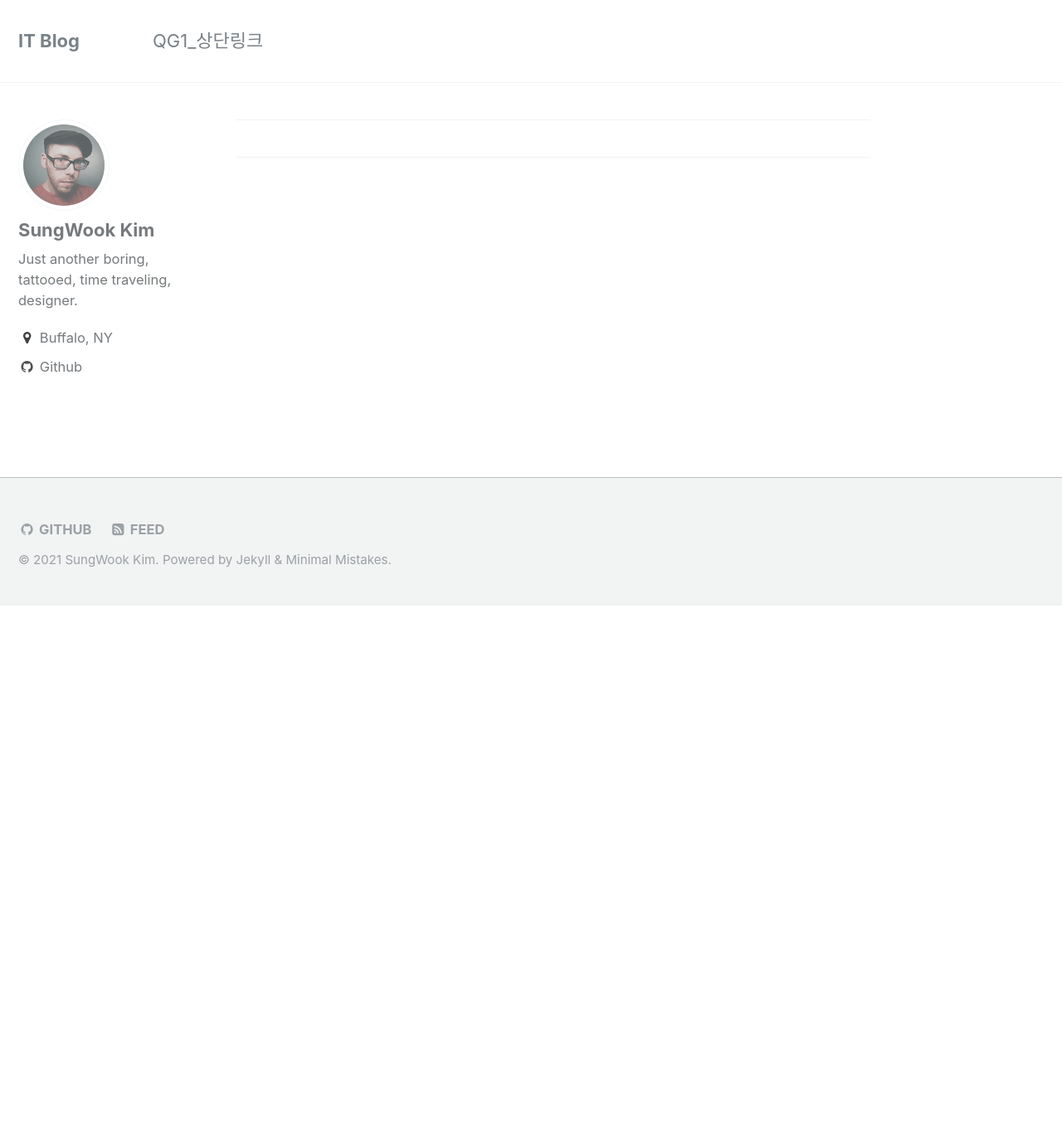
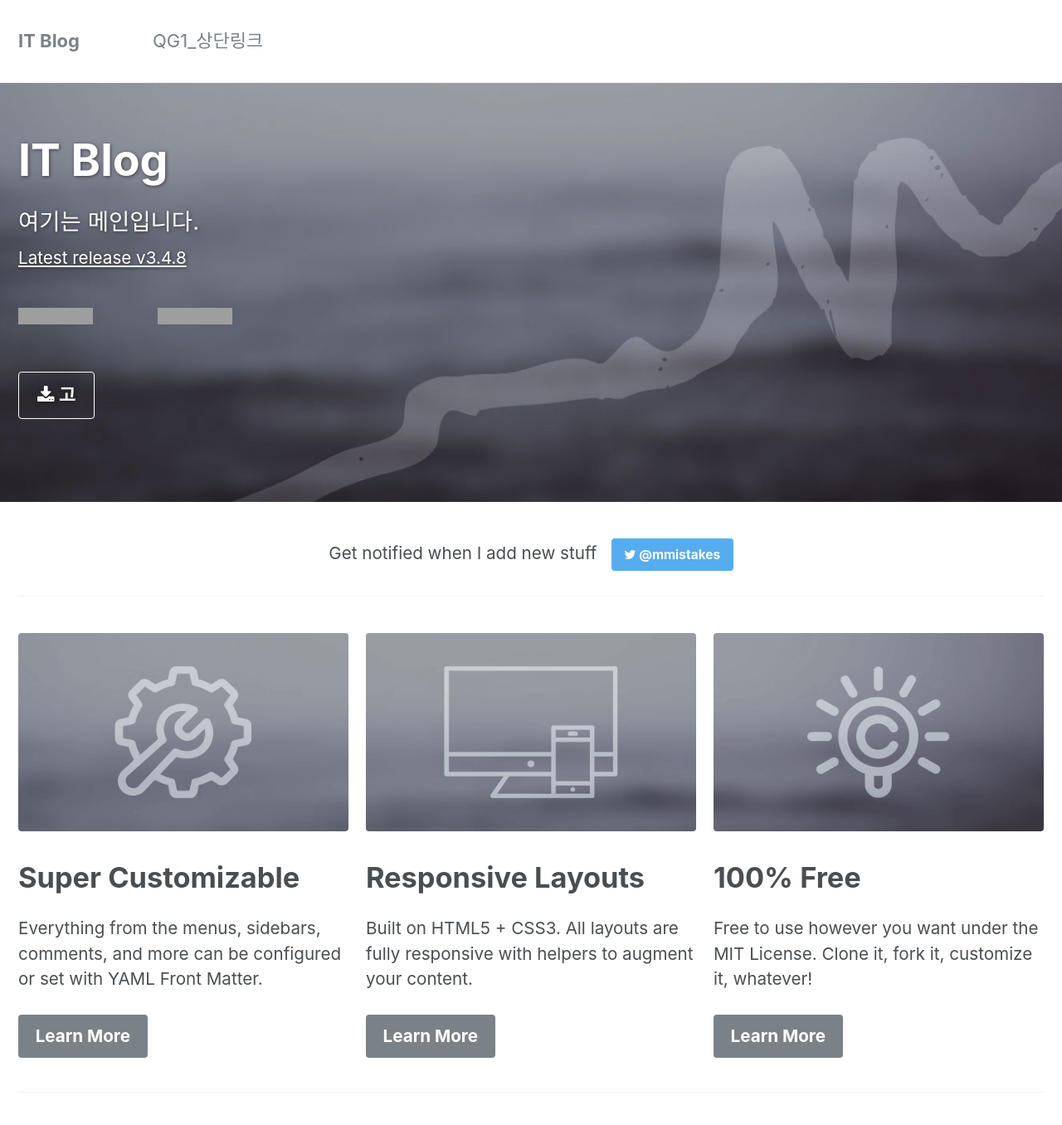
Before and after one commit to pormaj/pormaj.github.io, a Jekyll site: the page built from _pages/home.md, in a window 1280 px wide and 1400 px high. Shown: the top 1356 px of the window at 83% size. Built offline with Jekyll 4.4.1, drawn with Linux system fonts in a browser that asks for light colours; grey boxes are pictures that could not be loaded.

Commit message:
Update home.md

```diff
--- a/_pages/home.md
+++ b/_pages/home.md
@@ -7,7 +7,7 @@ header:
   cta_label: "<i class='fa fa-download'></i> 고"
   cta_url: "/docs/quick-start-guide/"
   caption:
-excerpt: 여기는 메인입니다. <br /> <small><a href="https://github.com/mmistakes/minimal-mistakes/releases/tag/3.4.8">Latest release v3.4.8</a></small><br /><br /> {::nomarkdown}<iframe style="display: inline-block;" src="https://ghbtns.com/github-btn.html?user=mmistakes&repo=minimal-mistakes&type=star&count=true&size=large" frameborder="0" scrolling="0" width="160px" height="30px"></iframe> <iframe style="display: inline-block;" src="https://ghbtns.com/github-btn.html?user=mmistakes&repo=minimal-mistakes&type=fork&count=true&size=large" frameborder="0" scrolling="0" width="158px" height="30px"></iframe>{:/nomarkdown}'
+excerpt: '여기는 메인입니다. <br /> <small><a href="https://github.com/mmistakes/minimal-mistakes/releases/tag/3.4.8">Latest release v3.4.8</a></small><br /><br /> {::nomarkdown}<iframe style="display: inline-block;" src="https://ghbtns.com/github-btn.html?user=mmistakes&repo=minimal-mistakes&type=star&count=true&size=large" frameborder="0" scrolling="0" width="160px" height="30px"></iframe> <iframe style="display: inline-block;" src="https://ghbtns.com/github-btn.html?user=mmistakes&repo=minimal-mistakes&type=fork&count=true&size=large" frameborder="0" scrolling="0" width="158px" height="30px"></iframe>{:/nomarkdown}'
 feature_row:
   - image_path: mm-customizable-feature.png
     alt: "customizable"
```
